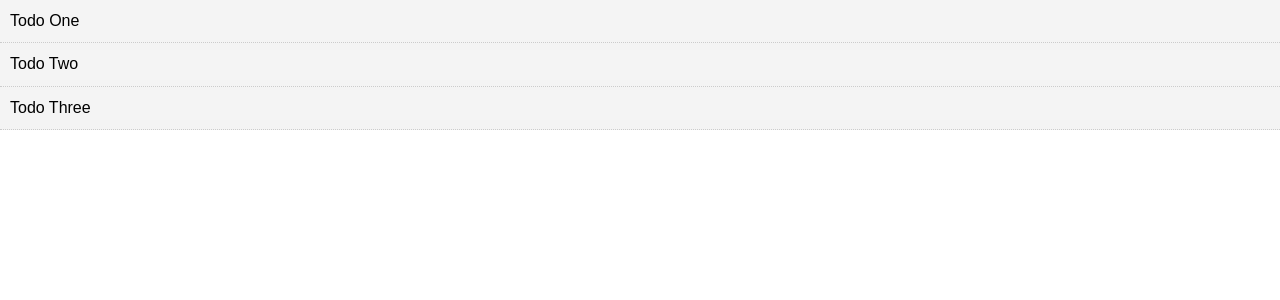
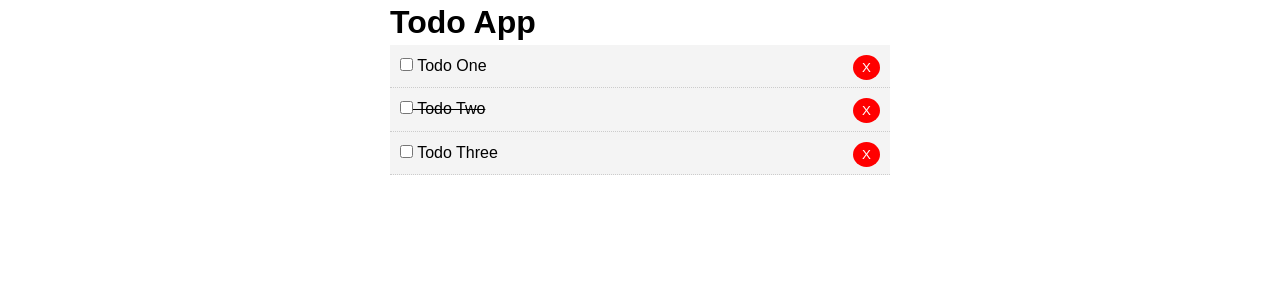
Before and after one commit to CLantigua2/vue-todo-list, a Vue app: page / in a window 1280 px wide. Shown: the top 300 px of the page. Built offline with nearby package versions, Linux system fonts and the light colour scheme.

Commit message:
completed base todo application

```diff
--- a/src/App.vue
+++ b/src/App.vue
@@ -1,16 +1,18 @@
 <template>
   <div id="app">
-    <Todos v-bind:todos="todos"/>
+    <Header v-bind:header="header"/>
+    <Todos v-bind:todos="todos" @del-todo="deleteTodo"/>
   </div>
 </template>
 
 <script>
 import Todos from "./components/Todos";
-
+import Header from "./components/Header";
 export default {
   name: "app",
   components: {
-    Todos
+    Todos,
+    Header
   },
   // state
   data() {
@@ -24,15 +26,21 @@
         {
           id: 2,
           title: "Todo Two",
-          completed: false
+          completed: true
         },
         {
           id: 3,
           title: "Todo Three",
           completed: false
         }
-      ]
+      ],
+      header: "Todo App"
     };
+  },
+  methods: {
+    deleteTodo(id) {
+      this.todos = this.todos.filter(item => item.id !== id);
+    }
   }
 };
 </script>
@@ -48,4 +56,9 @@
   font-family: Arial, Helvetica, sans-serif;
   line-height: 1.4;
 }
+#app {
+  max-width: 500px;
+  width: 500px;
+  margin: 0 auto;
+}
 </style>
--- /dev/null
+++ b/src/components/Header.vue
@@ -0,0 +1,15 @@
+<template>
+  <div>
+    <h1>{{header}}</h1>
+  </div>
+</template>
+
+<script>
+export default {
+  name: "Header",
+  props: ["header"]
+};
+</script>
+
+<style scoped>
+</style>
--- a/src/components/TodoItem.vue
+++ b/src/components/TodoItem.vue
@@ -1,13 +1,22 @@
 <template>
-  <div class="todo-item">
-    <p>{{todo.title}}</p>
+  <div class="todo-item" v-bind:class="{'is-complete': todo.completed}">
+    <p>
+      <input type="checkbox" v-on:change="markComplete">
+      {{todo.title}}
+      <button @click="$emit('del-todo', todo.id)" class="del">X</button>
+    </p>
   </div>
 </template>
 
 <script>
 export default {
   name: "TodoItem",
-  props: ["todo"]
+  props: ["todo"],
+  methods: {
+    markComplete() {
+      this.todo.completed = !this.todo.completed;
+    }
+  }
 };
 </script>
 
--- a/src/components/Todos.vue
+++ b/src/components/Todos.vue
@@ -1,7 +1,7 @@
 <template>
   <div>
     <div v-bind:key="todo.id" v-for="todo in todos">
-      <TodoItem v-bind:todo="todo"/>
+      <TodoItem v-bind:todo="todo" @del-todo="$emit('del-todo',todo.id)"/>
     </div>
   </div>
 </template>
```
